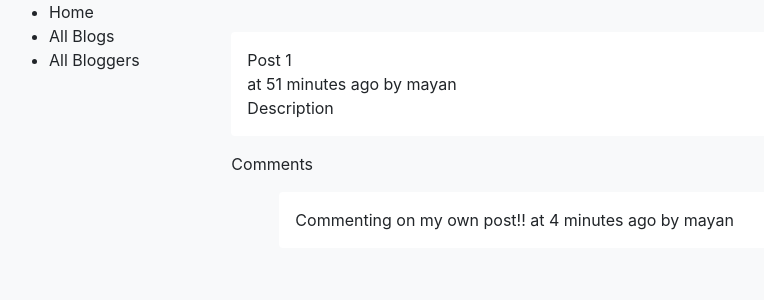
After one commit to MakChan/blog-django, a Django app: page /blog/1/ in a window 1280 px wide. The commit adds this page. Shown: the top 300 px of the page, without its empty margins (6-770 px from the left). Run offline with Django 3.2, Linux system fonts and the light colour scheme; data comes from the database, SQL or seed files in the repository; both versions use the stored data as it was after the commit; some libraries are stand-ins or nearby versions.

Commit message:
Add views and templates

```diff
--- a/blog/models.py
+++ b/blog/models.py
@@ -8,6 +8,8 @@ class Post(models.Model) :
     created_by = models.ForeignKey(
         settings.AUTH_USER_MODEL, related_name='posts', on_delete=models.CASCADE)
 
+    class Meta:
+        ordering = ['-created_at']
 
 class Comment(models.Model) :
     content = models.TextField(max_length=300)
--- a/blog/static/css/custom.css
+++ b/blog/static/css/custom.css
@@ -1,13 +1,3 @@
-/*body {
-  background-image: url(../img/geometry.png);
-}*/
-
-/*#notice-card {
-	margin-top: 80px !important;
-}*/
-
-
-
-.pagination {
-  margin: 0 auto;
+body {
+  background-color: #f8f9fa;
 }
--- a/blog/templates/blog/base.html
+++ b/blog/templates/blog/base.html
@@ -17,10 +17,28 @@
 </head>
 
 <body>
+    <div class="container-fluid">
+        <div class="row">
 
-    {% block content %} {% endblock %}
 
-</div>
+            <nav class="col-md-2 d-none d-md-block bg-light sidebar">
+                <div class="sidebar-sticky">
+                    <ul>
+                        <li>Home</li>
+                        <li>All Blogs</li>
+                        <li>All Bloggers</li>
+                    </ul>
+                </div>
+            </nav>
+
+            <main class="col-md-9 ml-sm-auto col-lg-10 pt-3 px-4">
+                {% block content %} {% endblock %}
+            </main>
+
+
+        </div>
+    </div>
+
 
 <!-- <script src="{% static 'js/jquery-3.3.1.min.js' %}"></script>
 <script src="{% static 'js/popper.min.js' %}"></script>
--- /dev/null
+++ b/blog/templates/blog/post.html
@@ -0,0 +1,26 @@
+{% extends 'blog/base.html' %}
+{% load humanize %}
+{% block content %}
+
+{% if post %}
+    <div class="my-3 p-3 bg-white rounded box-shadow">
+        {{post.title}}
+        <br> at {{ post.created_at|naturaltime}} by {{ post.created_by}}
+        <br> {{ post.content}}
+    </div>
+{% endif %}
+
+Comments
+{% if comments %}
+<div class="my-3  ml-5 p-3 bg-white rounded box-shadow">
+    {% for comment in comments %}
+        {{ comment.content}}
+        at {{ comment.created_at|naturaltime}}
+        by {{ comment.created_by}}
+    {% endfor %}
+
+</div>
+{% endif %}
+
+
+{% endblock %}
--- a/blog/urls.py
+++ b/blog/urls.py
@@ -4,5 +4,6 @@ from . import views
 app_name = 'blog'
 
 urlpatterns = [
-    path('', views.HomeView, name='home')
+    path('', views.HomeView.as_view(), name='home'),
+    path('blog/<int:pk>/', views.PostView.as_view(), name='post')
 ]
--- a/blog/views.py
+++ b/blog/views.py
@@ -1,4 +1,18 @@
 from django.shortcuts import render
+from django.views.generic import ListView, TemplateView
+from .models import Post, Comment
 
-def HomeView(request):
-    return render(request, 'blog/base.html', {})
+class HomeView(ListView):
+    model = Post
+    context_object_name = 'posts'
+    template_name = 'blog/posts.html'
+
+
+class PostView(TemplateView):
+    template_name = 'blog/post.html'
+
+    def get_context_data(self, **kwargs) :
+        context = super().get_context_data(**kwargs)
+        context['post'] = Post.objects.get(pk = self.kwargs['pk'])
+        context['comments'] = Comment.objects.filter(post = self.kwargs['pk'])
+        return context
--- a/project_blog/settings.py
+++ b/project_blog/settings.py
@@ -37,6 +37,7 @@ INSTALLED_APPS = [
     'django.contrib.sessions',
     'django.contrib.messages',
     'django.contrib.staticfiles',
+    'django.contrib.humanize',
     'accounts',
     'blog',
 ]
```
Also changed, not shown: blog/templates/blog/posts.html (added, +27 -0 lines), db.sqlite3.
